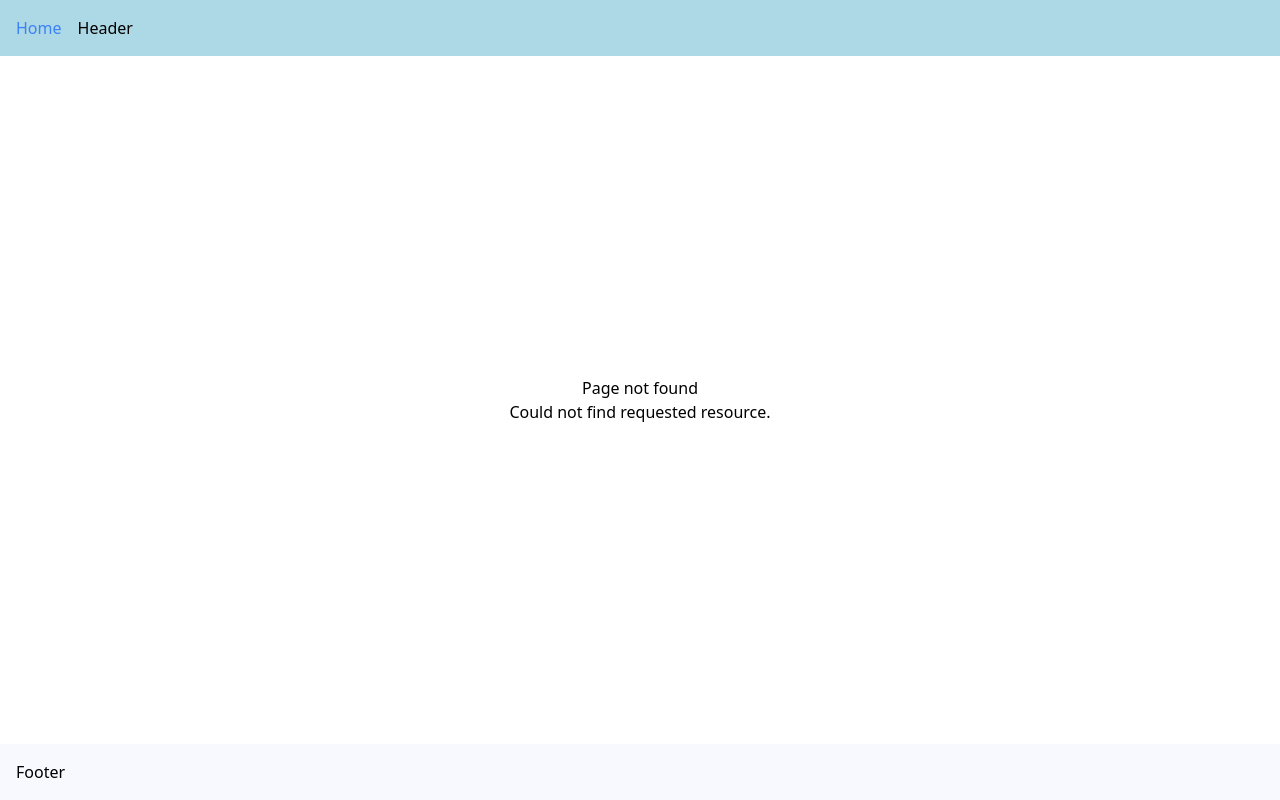
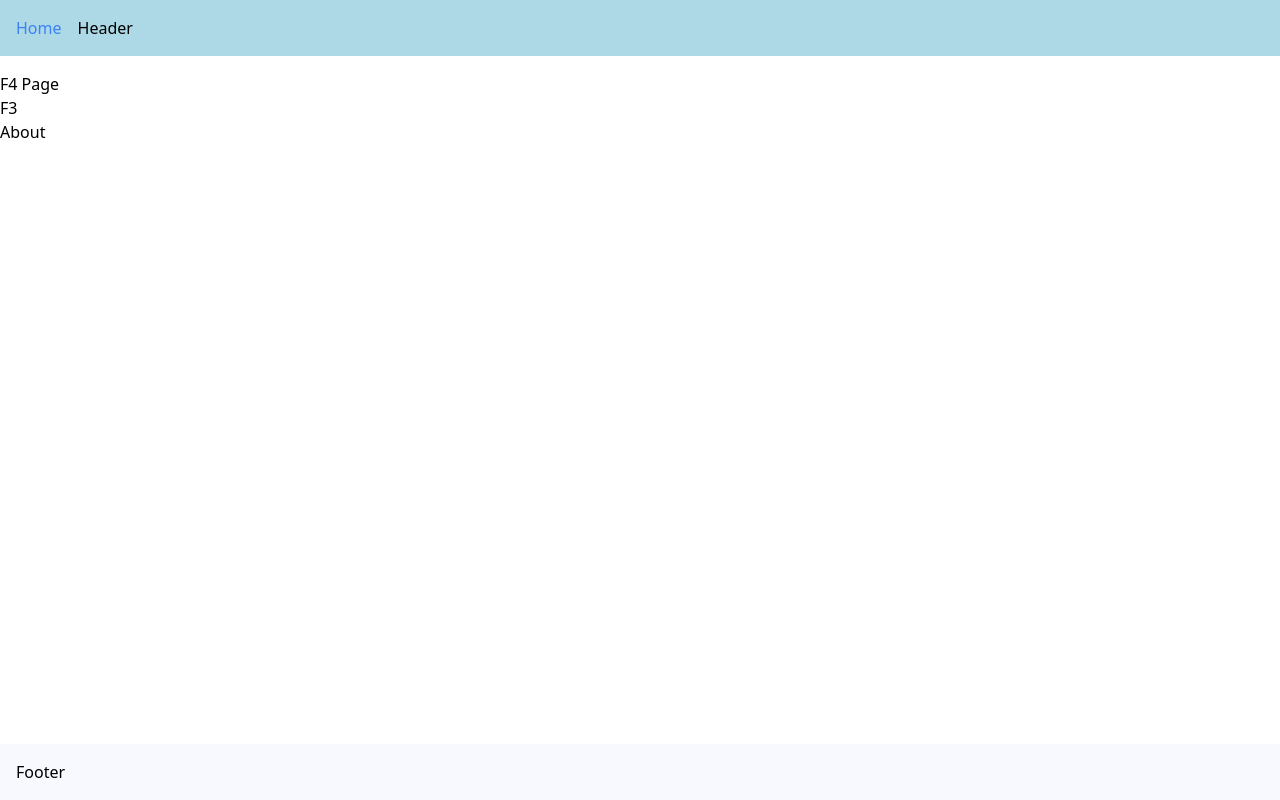
Before and after one commit to RAVIGANESHMBHAT/Next.js-Tutorial, a Next.js app: page /f1/f4 in a window 1280 px wide. Before the commit this address had no page. Built offline with nearby package versions, Linux system fonts and the light colour scheme.

Commit message:
Intercepting Routes (load route from another part of application within current layout)

```diff
--- /dev/null
+++ b/src/app/f1/(.)f2/page.tsx
@@ -0,0 +1,7 @@
+import React from "react";
+
+function InterceptedF2() {
+  return <div>(.) Intercepted F2 Page</div>;
+}
+
+export default InterceptedF2;
--- /dev/null
+++ b/src/app/f1/f2/page.tsx
@@ -0,0 +1,7 @@
+import React from "react";
+
+function F2() {
+  return <div>F2 Page</div>;
+}
+
+export default F2;
--- /dev/null
+++ b/src/app/f1/f3/page.tsx
@@ -0,0 +1,9 @@
+import React from 'react'
+
+function F3() {
+  return (
+    <div>F3 Page</div>
+  )
+}
+
+export default F3
--- /dev/null
+++ b/src/app/f1/f4/(..)f3/page.tsx
@@ -0,0 +1,9 @@
+import React from 'react'
+
+function InterceptedF3() {
+  return (
+    <div>(..) Intercepted F3 Page</div>
+  )
+}
+
+export default InterceptedF3
--- /dev/null
+++ b/src/app/f1/f4/(...)about/page.tsx
@@ -0,0 +1,11 @@
+import React from "react";
+
+function InterceptedAbout() {
+  return (
+    <>
+      <div>(...) Intercepted About Page</div>
+    </>
+  );
+}
+
+export default InterceptedAbout;
--- /dev/null
+++ b/src/app/f1/f4/page.tsx
@@ -0,0 +1,18 @@
+import Link from "next/link";
+import React from "react";
+
+function F4() {
+  return (
+    <>
+      <div>F4 Page</div>
+      <div>
+        <Link href="/f1/f3">F3</Link>
+      </div>
+      <div>
+        <Link href="/about">About</Link>
+      </div>
+    </>
+  );
+}
+
+export default F4;
--- /dev/null
+++ b/src/app/f1/page.tsx
@@ -0,0 +1,15 @@
+import Link from "next/link";
+import React from "react";
+
+function F1() {
+  return (
+    <>
+      <div>F1 Page</div>
+      <div>
+        <Link href="/f1/f2">F2</Link>
+      </div>
+    </>
+  );
+}
+
+export default F1;
```
